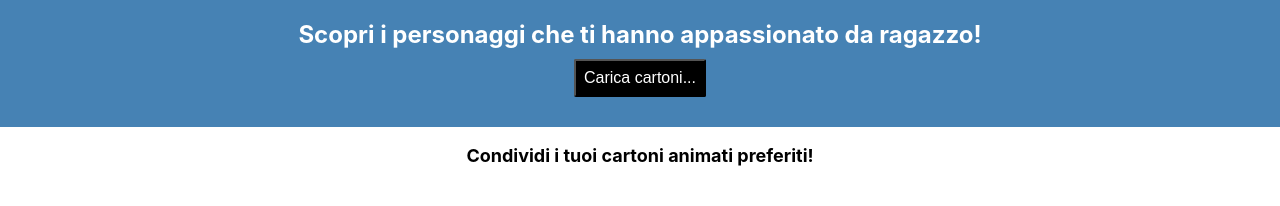
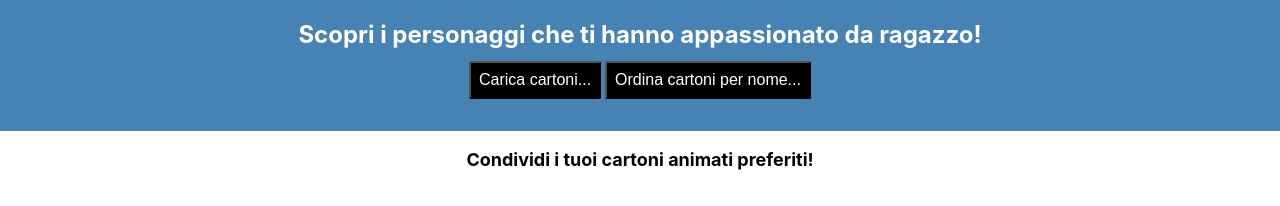
Before and after one commit to AlessandroRossi643/react-film, a React app: page / in a window 1280 px wide. Shown: the top 206 px of the page. Built offline with nearby package versions, Linux system fonts and the light colour scheme.

Commit message:
4. Eliminazione di un cartone dalla pagina con React 5. Ordinamento dei cartoni con React

```diff
--- a/src/App.css
+++ b/src/App.css
@@ -32,10 +32,11 @@
 
 
 
-.add{
+.movie-button{
   border-radius: 2px;
   color: white;
   background-color: black;
+  margin:2px;
 }
 
 .add-movies {
--- a/src/components/App.js
+++ b/src/components/App.js
@@ -12,11 +12,13 @@ constructor() {
   this.loadAdditionalMovies = this.loadAdditionalMovies.bind(this);
   this.addCartoonToGallery = this.addCartoonToGallery.bind(this);
   this.deleteCartoonFromGallery = this.deleteCartoonFromGallery.bind(this);
+  this.orderCartoons = this.orderCartoons.bind(this);
 
   this.state = {
     cartoons: initialCartoons
   };
 }
+
 
 // Aggiunta 4 card già stabilite
 loadAdditionalMovies() {
@@ -24,6 +26,7 @@ loadAdditionalMovies() {
   var newCartoons = Object.assign( currentCartoons, additionalCartoons );
   this.setState({ cartoons: newCartoons });
 }
+
 
 // Aggiunta di una card
 addCartoonToGallery(cartoon) {
@@ -35,9 +38,9 @@ addCartoonToGallery(cartoon) {
   this.setState({ cartoons: newCartoons });
 }
 
+
 // Eliminazione di un card
 deleteCartoonFromGallery(code_cartoon){
-  console.log(code_cartoon);
   var currentCartoons = { ...this.state.cartoons };
   var newCartoons = [];
   var result = Object.keys(currentCartoons).map(function(key) {
@@ -56,11 +59,32 @@ deleteCartoonFromGallery(code_cartoon){
   this.setState({cartoons:newCartoons});
   }
 
+
+//Ordinamento delle card
+orderCartoons(){
+  var currentCartoons = { ...this.state.cartoons };
+  var newCartoons = [];
+  var result = Object.keys(currentCartoons).map(function(key) {
+  return [currentCartoons[key]];
+  });
+
+  for (var i = 0; i < result.length; i++) {
+    var single_film=(result[i]);
+    for (var j = 0; j < single_film.length; j++) {
+      newCartoons.push(single_film[j]);
+    }
+  }
+  newCartoons.sort(orderArray);
+  console.log(newCartoons);
+  this.setState({cartoons:newCartoons});
+}
+
+
 render() {
   var header="Scopri i personaggi che ti hanno appassionato da ragazzo!";
   return (
     <div className="App">
-      <Header text= {header} sendFunction = {this.loadAdditionalMovies} />
+      <Header text= {header} add={this.loadAdditionalMovies} order={this.orderCartoons} />
       <h3 className="App-intro">Condividi i tuoi cartoni animati preferiti!</h3>
         <div className="movies">
         {  Object
@@ -73,6 +97,15 @@ render() {
   );
 }
 }
+
+function orderArray(a,b){
+  if (a.title > b.title) { return 1; }
+  else {
+  if (a.title < b.title) { return -1; }
+  else { return 0; }
+  }
+}
+
 //
 // function App() {
 //   var header="Discover Your Movie Mojo!";
--- a/src/components/Header.js
+++ b/src/components/Header.js
@@ -2,18 +2,13 @@ import React, { Component } from 'react';
 
 // Importando l'oggetto component, posso utilizzare l'ES6 direttamente richiamando Component, e non React.Component
 class Header extends Component {
-  constructor() {
-    super();
-    this.loadAdditionalMovies = this.loadAdditionalMovies.bind(this);
-  }
-  loadAdditionalMovies() {
-    this.props.sendFunction();
-  }
+
   render() {
     return <div className="App-header">
       <h2>{this.props.text}</h2>
       <div className="add-movies">
-        <button className="add" onClick={this.loadAdditionalMovies}>Carica cartoni...</button>
+        <button className="movie-button" onClick={this.props.add}>Carica cartoni...</button>
+        <button className="movie-button" onClick={this.props.order}>Ordina cartoni per nome...</button>
       </div>
     </div>
   }
```
